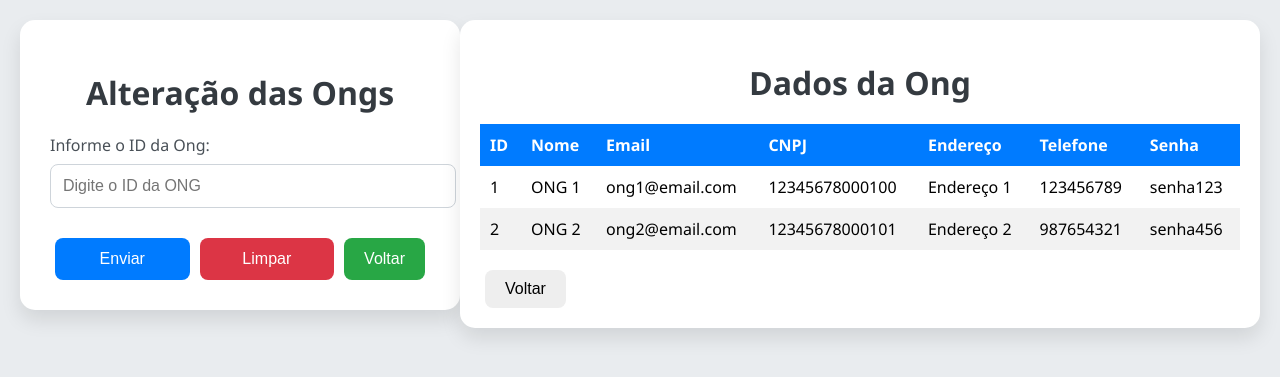
After one commit to gustavorods/2024_4_new_clothes_web, a PHP site: page /assets/pages/Alterar-Ong.php in a window 1280 px wide. The commit adds this page. Shown: the top 377 px of the page. Run offline with PHP 8.4, Linux system fonts and the light colour scheme; data comes from the database, SQL or seed files in the repository.

Commit message:
feat: Alterar Ong

```diff
--- /dev/null
+++ b/assets/pages/Alterar-Ong.php
@@ -0,0 +1,196 @@
+<!DOCTYPE html>
+<html lang="pt-BR">
+<head>
+    <meta charset="UTF-8">
+    <meta name="viewport" content="width=device-width, initial-scale=1.0">
+    <title>Alteração e Listagem de Autores</title>
+    <style>
+        body {
+            font-family: 'Segoe UI', Tahoma, Geneva, Verdana, sans-serif;
+            background-color: #e9ecef;
+            margin: 0;
+            padding: 20px;
+            display: flex;
+            justify-content: space-around;
+            align-items: flex-start;
+        }
+
+        .container, .table-card {
+            background-color: #ffffff;
+            padding: 30px;
+            border-radius: 15px;
+            box-shadow: 0 10px 20px rgba(0, 0, 0, 0.1);
+            width: 400px;
+            transition: all 0.3s ease;
+        }
+
+        .table-card {
+            width: 800px;
+        }
+
+        .container:hover, .table-card:hover {
+            transform: translateY(-5px);
+        }
+
+        h1 {
+            text-align: center;
+            color: #343a40;
+            margin-bottom: 20px;
+            font-size: 2em;
+            font-weight: bold;
+        }
+
+        label {
+            font-weight: 500;
+            color: #495057;
+            display: block;
+            margin-bottom: 8px;
+        }
+
+        input[type="number"] {
+            width: 100%;
+            padding: 12px;
+            margin-bottom: 20px;
+            border: 1px solid #ced4da;
+            border-radius: 8px;
+            font-size: 16px;
+            transition: border-color 0.3s;
+        }
+
+        input[type="text"]:focus {
+            border-color: #80bdff;
+            box-shadow: 0 0 5px rgba(0, 123, 255, 0.5);
+            outline: none;
+        }
+
+        .buttons {
+            display: flex;
+            justify-content: space-between;
+            margin-top: 10px;
+        }
+
+        button {
+            background-color: #007bff;
+            color: white;
+            padding: 12px 20px;
+            border: none;
+            border-radius: 8px;
+            cursor: pointer;
+            font-size: 16px;
+            transition: background-color 0.3s, transform 0.2s;
+            flex: 1;
+            margin: 0 5px;
+        }
+
+        button:hover {
+            background-color: #0056b3;
+            transform: translateY(-2px);
+        }
+
+        .btn-clear {
+            background-color: #dc3545;
+        }
+
+        .btn-clear:hover {
+            background-color: #c82333;
+        }
+
+        .btn-back {
+            background-color: #28a745;
+        }
+
+        .btn-back:hover {
+            background-color: #218838;
+        }
+
+        .table-card {
+            padding: 20px;
+            border-radius: 15px;
+        }
+
+        table {
+            width: 100%;
+            margin-top: 20px;
+            border-collapse: collapse;
+        }
+
+        th, td {
+            padding: 10px;
+            text-align: left;
+        }
+
+        th {
+            background-color: #007bff;
+            color: white;
+        }
+
+        tr:nth-child(even) {
+            background-color: #f2f2f2;
+        }
+
+        a {
+            text-decoration: none;
+            color: black;
+        }
+
+        .back-button {
+            margin-top: 20px;
+            padding: 10px 20px;
+            background-color: #eee;
+            border: none;
+            cursor: pointer;
+        }
+    </style>
+</head>
+<body>
+    <div class="container">
+        <h1>Alteração das Ongs</h1>
+        <form action="./Alterar-Ong2.php" method="POST" name="cliente">
+            <label for="doador-id">Informe o ID da Ong:</label>
+            <input type="number" id="ong-id" name="ong-id" placeholder="Digite o ID da ONG" required>
+
+            <div class="buttons">
+                <button type="submit">Enviar</button>
+                <button type="reset" class="btn-clear">Limpar</button>
+                <a href="../Menu-opcoes-alterar.html"><button type="button" class="btn-back">Voltar</button></a>
+            </div>
+        </form>
+    </div>
+
+    <div class="table-card">
+        <h1>Dados da Ong</h1>
+        <table>
+            <thead>
+                <tr>
+                    <th>ID</th>
+                    <th>Nome</th>
+                    <th>Email</th>
+                    <th>CNPJ</th>
+                    <th>Endereço</th>
+                    <th>Telefone</th>
+                    <th>Senha</th>
+                </tr>
+            </thead>
+            <tbody>
+                <?php
+              include_once '../php/ong.php';
+                $p = new Ong();
+                $pro_bd = $p->listar();
+                foreach ($pro_bd as $pro_mostrar) {
+                    echo "<tr>
+                            <td>{$pro_mostrar[0]}</td>
+                            <td>{$pro_mostrar[1]}</td>
+                            <td>{$pro_mostrar[2]}</td>
+                            <td>{$pro_mostrar[3]}</td>
+                            <td>{$pro_mostrar[4]}</td>
+                            <td>{$pro_mostrar[5]}</td>
+                            <td>{$pro_mostrar[6]}</td>
+                          </tr>";
+                }
+                ?>
+            </tbody>
+        </table>
+        <button class="back-button"><a href="../menu.html">Voltar</a></button>
+    </div>
+</body>
+</html>
--- a/assets/php/ong.php
+++ b/assets/php/ong.php
@@ -72,6 +72,50 @@ class Ong {
     public function setSenha($senha) {
         $this->senha = $senha;
     }
+
+    function alterar()
+    {
+        try
+        {
+            $this-> conn = new Conectar();
+            $sql = $this->conn->prepare("Select * from ong where ID_ong = ?");
+            @$sql-> bindParam(1, $this->getIDOng(), PDO::PARAM_STR);
+            $sql->execute();
+            return $sql->fetchAll();
+            $this->conn = null;
+        }
+        catch(PDOException $exc)
+        {
+            echo "Erro ao alterar. " . $exc->getMessage();
+        }
+    }
+
+    function alterar2()
+    {
+        try
+        {
+            $this-> conn = new Conectar();
+            $sql = $this->conn->prepare("update ong set nome = ?, email = ?, CNPJ = ?, Endereco = ?, Telefone = ?, senha = ? where ID_ong = ?");
+            @$sql-> bindParam(1, $this->getNome(), PDO::PARAM_STR);
+            @$sql-> bindParam(2, $this->getEmail(), PDO::PARAM_STR);
+            @$sql-> bindParam(3, $this->getCNPJ(), PDO::PARAM_STR);
+            @$sql-> bindParam(4, $this->getEndereco(), PDO::PARAM_STR);
+            @$sql-> bindParam(5, $this->getTelefone(), PDO::PARAM_STR);
+            @$sql-> bindParam(6, $this->getSenha(), PDO::PARAM_STR);
+            @$sql-> bindParam(7, $this->getIDOng(), PDO::PARAM_STR);
+
+            if($sql->execute() == 3)
+            {
+                return "Ação alterado com sucesso!";
+            }
+            $this->conn = null;
+        }
+        catch(PDOException $exc)
+        {
+            echo "Erro ao executar Ação " . $exc->getMessage();
+        }
+    }
+
 
     // Método para criar uma nova ONG
     public function create() {
```
Also changed, not shown: assets/pages/Alterar-Ong2.php (added, +155 -0 lines).
